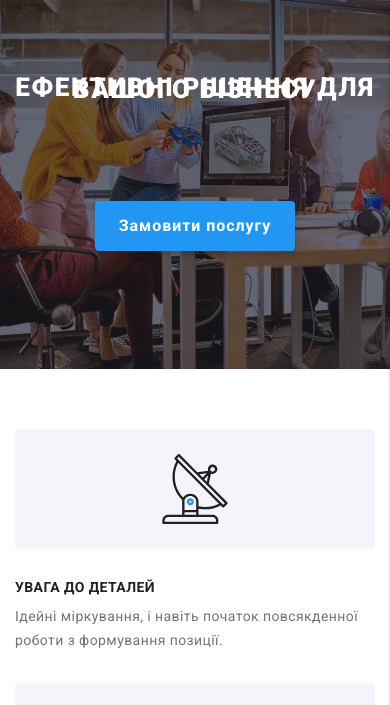
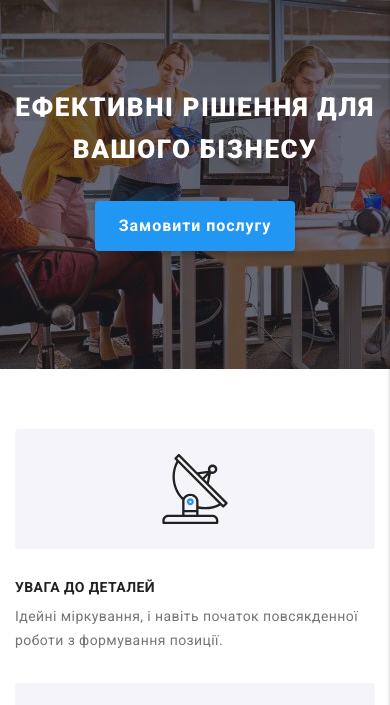
Before and after one commit to Evelina-Yakovenko/goit-markup-hw-08, a plain HTML site: page index.html in a window 390 px wide. Shown: the part 93-798 px from the top of the page. Drawn offline with nearby package versions, Linux system fonts and the light colour scheme.

Commit message:
виправляє помилки

```diff
--- a/scss/layouts/_hero.scss
+++ b/scss/layouts/_hero.scss
@@ -85,7 +85,7 @@
 
     @media screen and (max-width:1279px){
         font-size: 26px;
-        line-height: 1.61px;
+        line-height: 1.61;
          letter-spacing: 1.56px;
         width: 360px;
             height: 84px;
```
Also changed, not shown: css/main.css, css/main.min.css, 2 other files.
